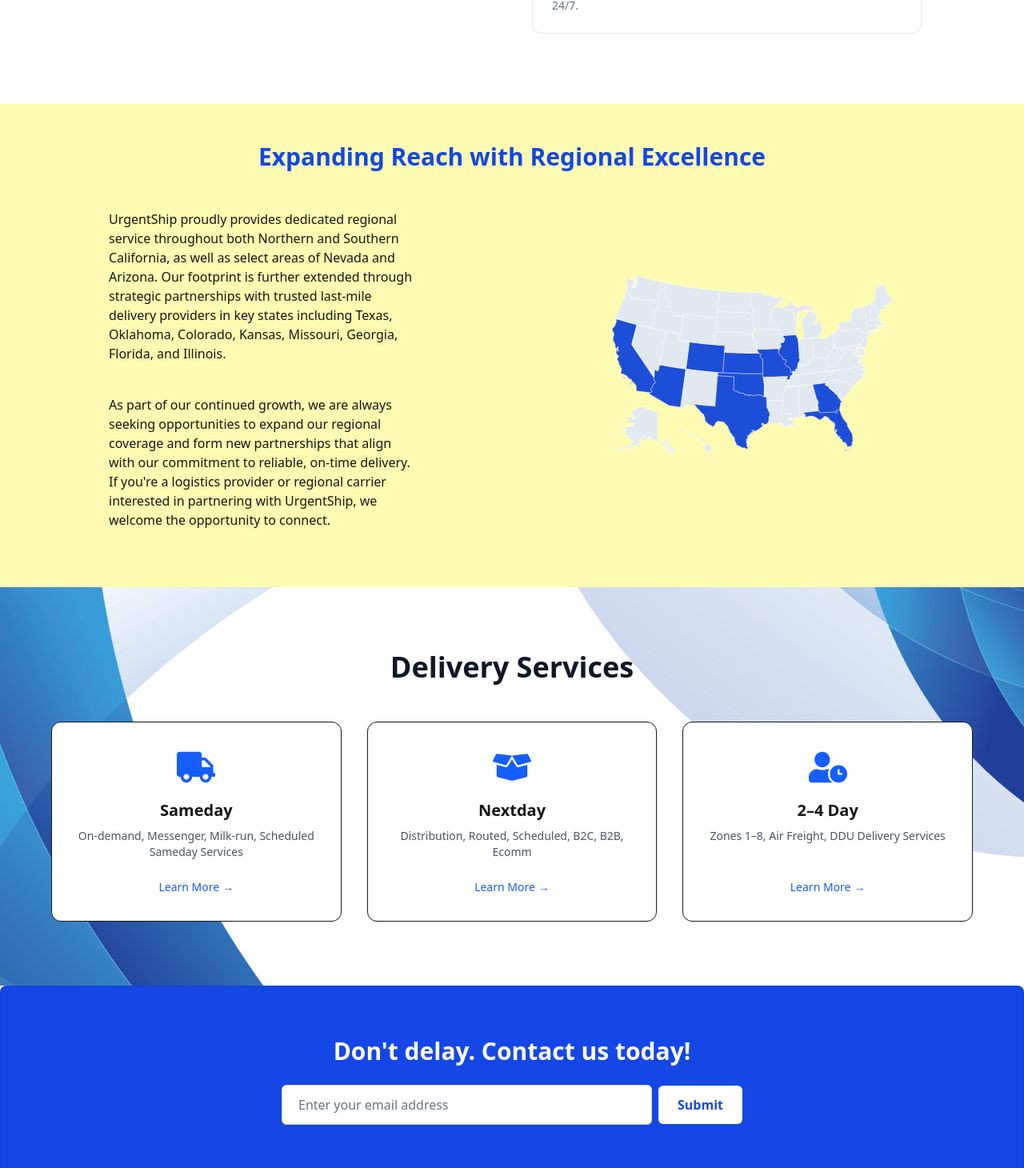
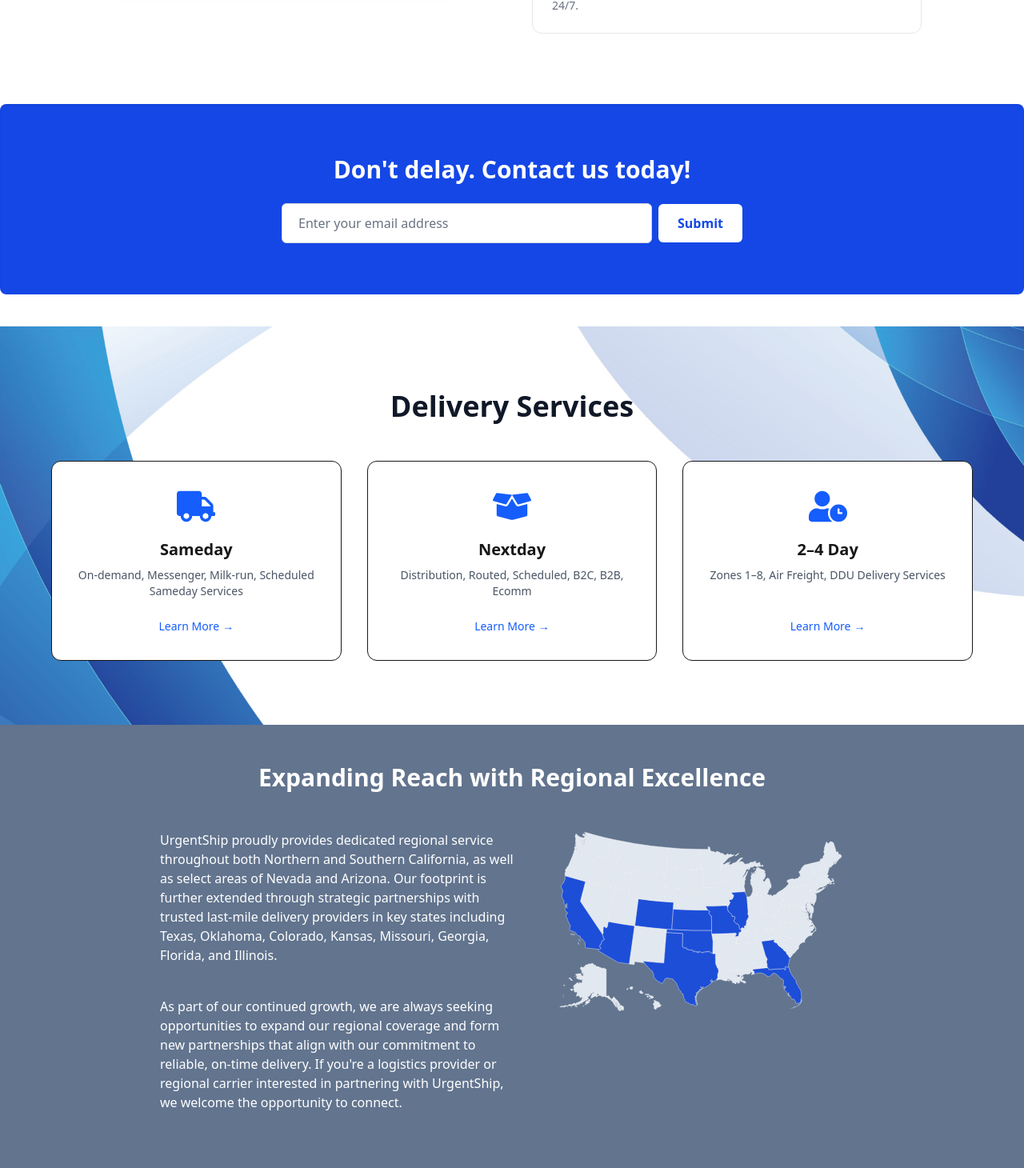
Before and after one commit to funkinater/urgentship, a Next.js app: page / in a window 1280 px wide. Shown: the part 1460-2920 px from the top of the page at 80% size. Built offline with nearby package versions, Linux system fonts and the light colour scheme.

Commit message:
modify pod; add show/hide

```diff
--- a/src/app/page.tsx
+++ b/src/app/page.tsx
@@ -26,7 +26,7 @@ export default function Home() {
         </AnimatedOnScroll>
 
         <AnimatedOnScroll delay={0.4}>
-          <CoverageSection />
+          <CallToAction />
         </AnimatedOnScroll>
 
         <AnimatedOnScroll delay={0.3}>
@@ -34,7 +34,7 @@ export default function Home() {
         </AnimatedOnScroll>
 
         <AnimatedOnScroll delay={0.4}>
-          <CallToAction />
+          <CoverageSection />
         </AnimatedOnScroll>
       </main>
 
--- a/src/app/track/TrackPageClient.tsx
+++ b/src/app/track/TrackPageClient.tsx
@@ -25,7 +25,7 @@ export default function TrackPage() {
   const searchParams = useSearchParams();
   const trackingNumber = searchParams.get('number') || '';
   const zipCode = searchParams.get('zip') || '';
-
+  const [imageButton, toggleImageButton] = useState(false)
   const [formTracking, setFormTracking] = useState(trackingNumber);
   const [formZip, setFormZip] = useState(zipCode);
 
@@ -74,6 +74,10 @@ export default function TrackPage() {
     // window.location.href = `/track?number=${formTracking}&zip=${formZip}`;
     router.push(`/track?number=${formTracking}&zip=${formZip}`);
   };
+
+  const toggleImage = () => {
+    toggleImageButton(!imageButton);
+  }
 
   function FormattedDate({ date }: { date: string | Date }) {
   const [formatted, setFormatted] = useState('');
@@ -174,12 +178,18 @@ export default function TrackPage() {
 
               {data.deliveryDetails && data.deliveryDetails.image && (
                 <div className="mt-8 text-center">
-                  <h2 className="text-lg font-bold text-gray-700 mb-2">Delivery Confirmation</h2>
-                  <img
+                  <div className="flex flex-row space-x-4">
+                    <h2 className="text-lg font-bold text-gray-700 mb-2">Delivery Image</h2>
+                    <div>
+                      <button className="bg-blue-600 text-white h-7 px-4 rounded-md hover:bg-blue-700 transition-colors duration-200"
+                      onClick={toggleImage}>{imageButton ? "Hide" : "Show"}</button>
+                    </div>
+                  </div>
+                  {imageButton && (<img
                     src={`/api/image-proxy?url=${encodeURIComponent(data.deliveryDetails.image)}`}
                     alt="Delivery confirmation"
                     className="mx-auto max-w-sm rounded shadow-lg"
-                  />
+                  />)}
                 </div>
               )}
 
--- a/src/components/CallToAction.tsx
+++ b/src/components/CallToAction.tsx
@@ -32,7 +32,7 @@ export default function CallToAction({ onSubmit }: CallToActionProps) {
   };
 
   return (
-    <section className="bg-blue-700 text-white text-center py-16 rounded-lg shadow-inner space-y-6 px-4">
+    <section className="bg-blue-700 text-white text-center py-16 rounded-lg shadow-inner space-y-6 px-4 mb-10">
       <h2 className="text-3xl font-bold">Don&#39;t delay. Contact us today!</h2>
       <form
         onSubmit={handleSubmit}
--- a/src/components/CoverageSection.tsx
+++ b/src/components/CoverageSection.tsx
@@ -1,15 +1,42 @@
 import USMap from '@/components/USMap';
+
+// export default function CoverageSection() {
+//   return (
+//     <section className="py-12 mx-auto bg-[#fcfbb1]">
+//       <h2 className="text-3xl font-bold text-blue-700 text-center mb-6">Expanding Reach with Regional Excellence</h2>
+//       <div className="flex flex-col md:flex-row flex-reverse p-6 justify-center-safe">
+//         <div className="max-w-md space-y-10">
+//           <h3>UrgentShip proudly provides dedicated regional service throughout both Northern and Southern California, as well as select areas of Nevada and Arizona. Our footprint is further extended through strategic partnerships with trusted last-mile delivery providers in key states including Texas, Oklahoma, Colorado, Kansas, Missouri, Georgia, Florida, and Illinois.</h3>
+//           <h3>As part of our continued growth, we are always seeking opportunities to expand our regional coverage and form new partnerships that align with our commitment to reliable, on-time delivery. If you&#39;re a logistics provider or regional carrier interested in partnering with UrgentShip, we welcome the opportunity to connect.</h3>
+//         </div>
+//         <div className="px-4 mt-20 md:min-w-100">
+//           <USMap highlightedStates={['TX', 'CA', 'FL', 'AZ', 'OK', 'KS', 'CO', 'IL', 'MO', 'GA']} />
+//         </div>
+//       </div>
+//     </section>
+//   );
+// }
 
 export default function CoverageSection() {
   return (
-    <section className="py-12 mx-auto bg-[#fcfbb1]">
-      <h2 className="text-3xl font-bold text-blue-700 text-center mb-6">Expanding Reach with Regional Excellence</h2>
-      <div className="flex flex-col md:flex-row flex-reverse p-6 justify-between">
-        <div className="max-w-sm space-y-10 mx-auto">
-          <h3>UrgentShip proudly provides dedicated regional service throughout both Northern and Southern California, as well as select areas of Nevada and Arizona. Our footprint is further extended through strategic partnerships with trusted last-mile delivery providers in key states including Texas, Oklahoma, Colorado, Kansas, Missouri, Georgia, Florida, and Illinois.</h3>
-          <h3>As part of our continued growth, we are always seeking opportunities to expand our regional coverage and form new partnerships that align with our commitment to reliable, on-time delivery. If you&#39;re a logistics provider or regional carrier interested in partnering with UrgentShip, we welcome the opportunity to connect.</h3>
+    <section className="py-12 mx-auto bg-slate-500 text-white">
+      <h2 className="text-3xl font-bold text-white text-center mb-6">
+        Expanding Reach with Regional Excellence
+      </h2>
+      <div className="flex flex-col-reverse md:flex-row p-6 justify-center items-center md:items-start gap-8">
+
+        {/* Text Content */}
+        <div className="max-w-md space-y-10 p-8 md:p-0">
+          <h3>
+            UrgentShip proudly provides dedicated regional service throughout both Northern and Southern California, as well as select areas of Nevada and Arizona. Our footprint is further extended through strategic partnerships with trusted last-mile delivery providers in key states including Texas, Oklahoma, Colorado, Kansas, Missouri, Georgia, Florida, and Illinois.
+          </h3>
+          <h3>
+            As part of our continued growth, we are always seeking opportunities to expand our regional coverage and form new partnerships that align with our commitment to reliable, on-time delivery. If you're a logistics provider or regional carrier interested in partnering with UrgentShip, we welcome the opportunity to connect.
+          </h3>
         </div>
-        <div className="mx-auto px-4 mt-20 md:min-w-100">
+
+        {/* Map */}
+        <div className="px-4 md:min-w-[400px]">
           <USMap highlightedStates={['TX', 'CA', 'FL', 'AZ', 'OK', 'KS', 'CO', 'IL', 'MO', 'GA']} />
         </div>
       </div>
```
